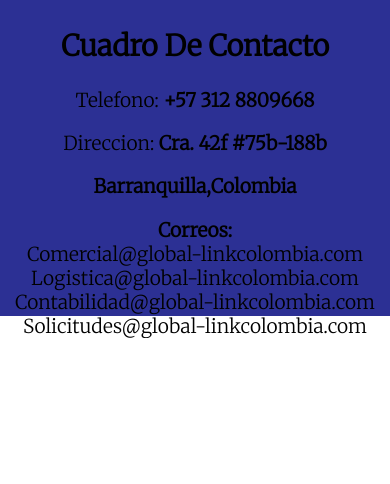
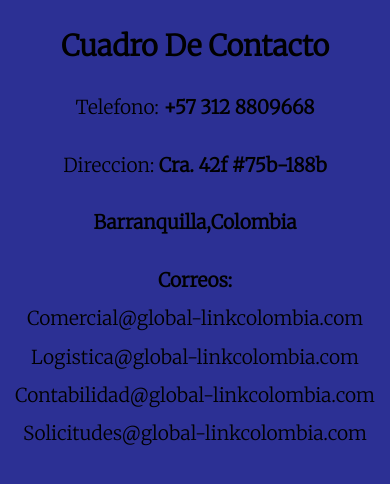
Before and after one commit to jsuz0712/parcial2, a plain HTML site: page index.html in a window 390 px wide. Shown: the part 2357-2841 px from the top of the page. Before the commit the page ends 2695 px from the top, so only its background shows below. Drawn offline with nearby package versions, Linux system fonts and the light colour scheme; a script that the page names is missing.

Commit message:
Add files via upload

```diff
--- a/css/style.css
+++ b/css/style.css
@@ -410,7 +410,7 @@ aside#menu_para_mobiles nav a {
 
 
 
-    footer{ display: block; height: 600px;}
+    footer{ display: block; height: 800px;}
 
     footer figure#logo a img{width: 80%; padding: 0; border-radius: 10px; text-align: center; display: block; position: relative; margin: 50px auto;}
 
@@ -418,6 +418,8 @@ aside#menu_para_mobiles nav a {
 
     footer figure{float: none; width: 100%;}
 
+    footer div#info1 p{line-height: 2em;}
+
 
 
 }
```
